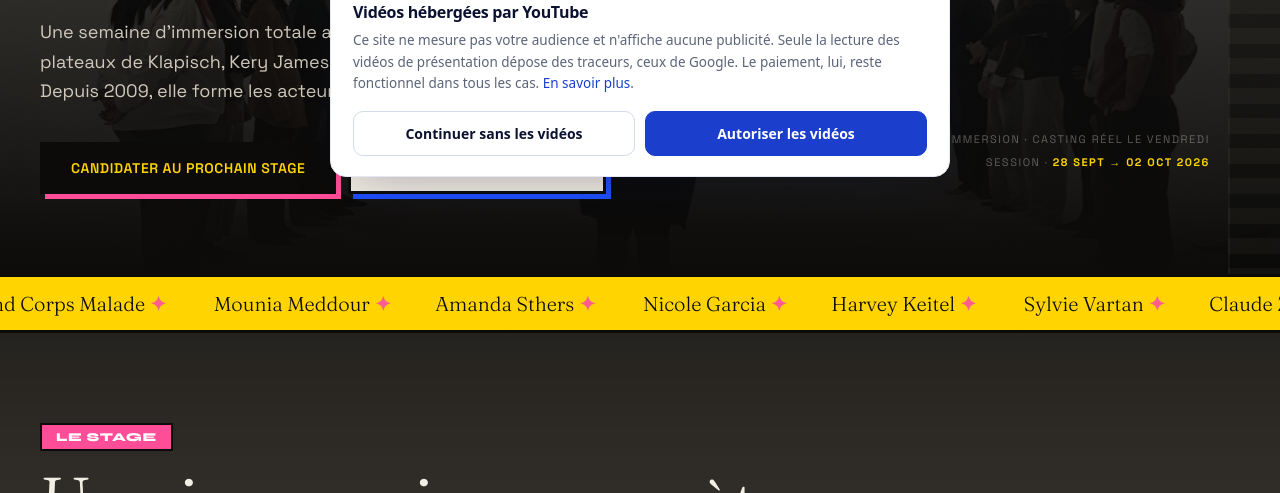
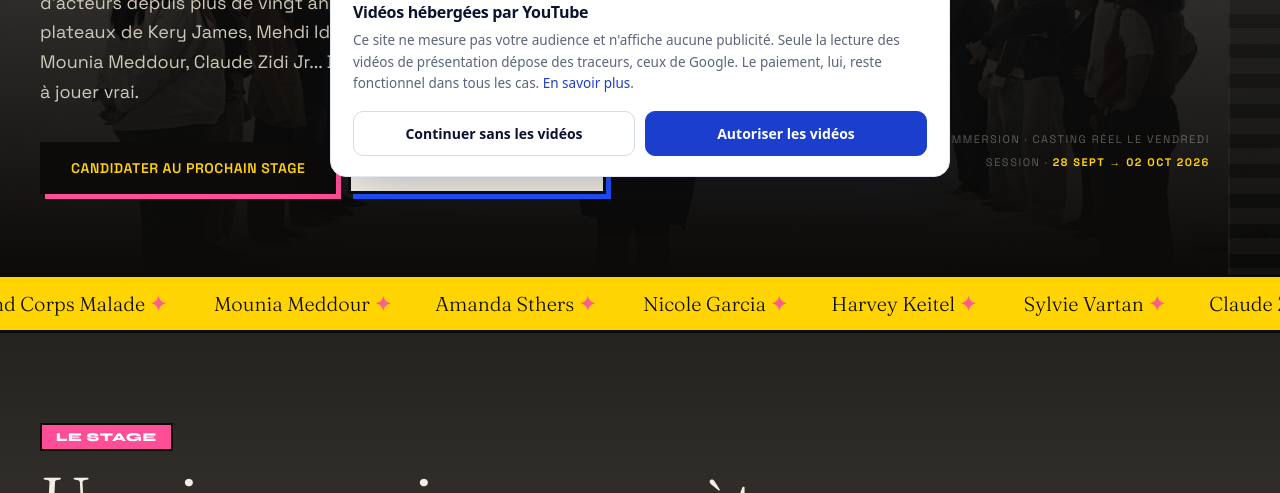
Before and after one commit to DEDVPIMMOS/yasmina-payments, a website: page index.html in a window 1280 px wide. Shown: the part 607-1100 px from the top of the page. Drawn offline with Linux system fonts and the light colour scheme.

Commit message:
Bio homepage : nouveau paragraphe d'intro
Remplace le texte de presentation de Yasmina dans le hero par la
version fournie (plateaux, anciennete, annee de debut de formation).

```diff
--- a/index.html
+++ b/index.html
@@ -1243,7 +1243,7 @@ footer a:hover{color:var(--bleu)}
       <span class="ln">jouer juste,</span>
       <span class="ln">devant la caméra.</span>
     </h1>
-    <p class="hero-sub">Une semaine d'immersion totale avec Yasmina Pastural, coach des plateaux de Klapisch, Kery James, Grand Corps Malade, Harvey Keitel. Depuis 2009, elle forme les acteurs à jouer vrai.</p>
+    <p class="hero-sub">Une semaine d'immersion totale avec Yasmina Pastural, coach d'acteurs depuis plus de vingt ans qu'on a pu voir travailler sur les plateaux de Kery James, Mehdi Idir, GCM, Ludovic Colbeau Justin, Mounia Meddour, Claude Zidi Jr... Depuis 2006, elle forme les acteurs à jouer vrai.</p>
     <div class="hero-acts">
       <a href="candidater.html" class="btn btn-noir">Candidater au prochain stage</a>
       <a href="#stage" class="btn btn-white">Découvrir le programme</a>
```
